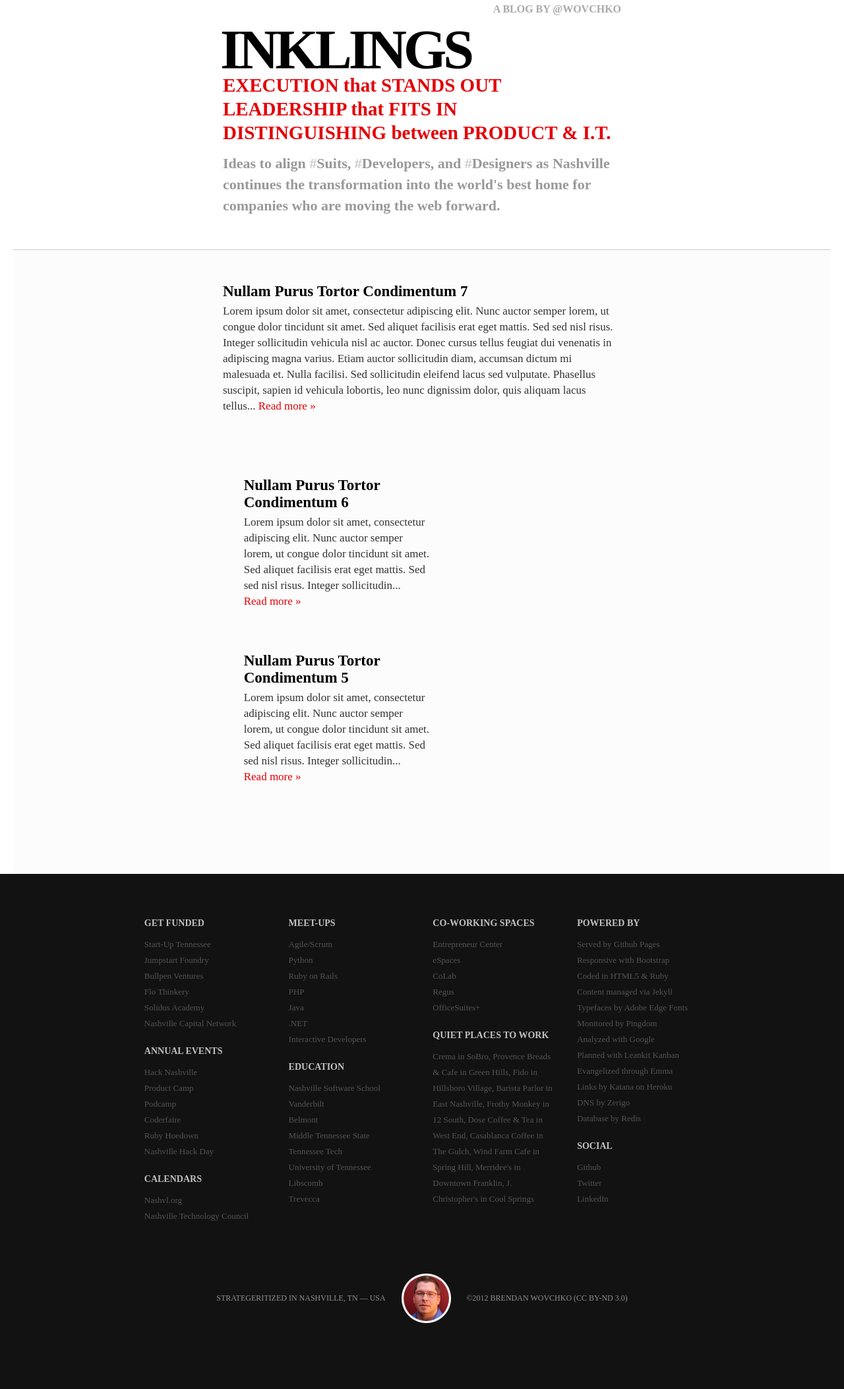
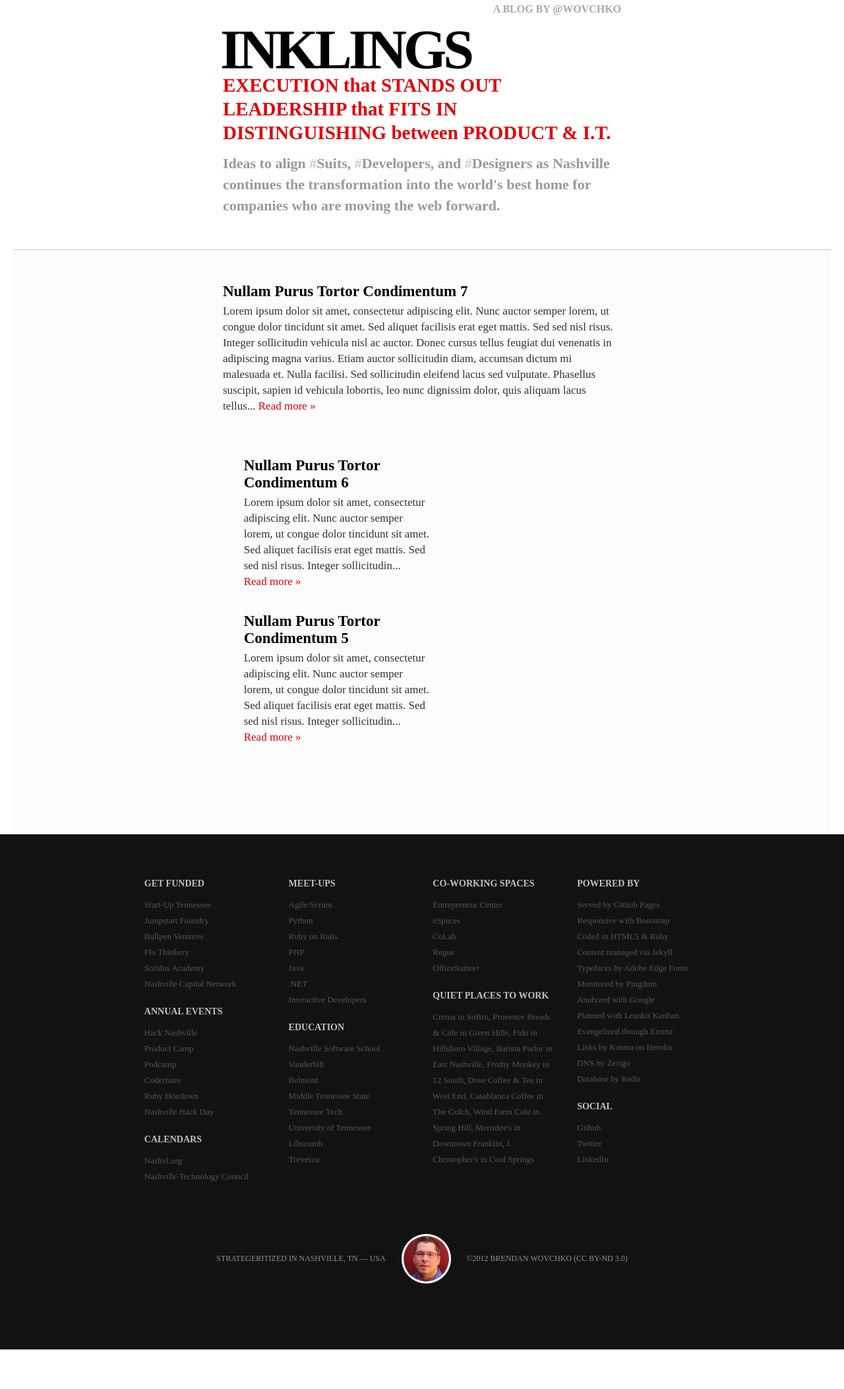
Before and after one commit to wovchko/inklings, a Jekyll site: the page built from index.html, in a window 1280 px wide. Shown: the whole page at 66% size. Built offline with Jekyll 4.4.1, drawn with Linux system fonts in a browser that asks for light colours; Markdown is read by kramdown in place of the engine named in the settings; the list of posts is cut into pages by our own code; after the commit the page ends 2046 px from its top, so only the background shows below that.

Commit message:
changing-up the method of previewing posts as WordPress method didn't work.

```diff
--- a/index.html
+++ b/index.html
@@ -2,16 +2,16 @@
 layout: default
 ---
 {% for post in site.posts limit:3 %}
+   {% if forloop.first %}
      <div class="span12">
-   {% if forloop.first %}
        <div class="span3"></div>
        <div class="span6">
          <h5>{{post.title}}</h5>
          <p>{{ post.content | strip_html | truncatewords:75}} <a href="{{post.url}}">Read more &raquo;</a></p>
        </div>
        <div class="span3"></div>
+     </div>
    {% endif %}
-     </div>
      <div class="span12">
        <div class="span3"></div>
    {% unless forloop.first %}
```
